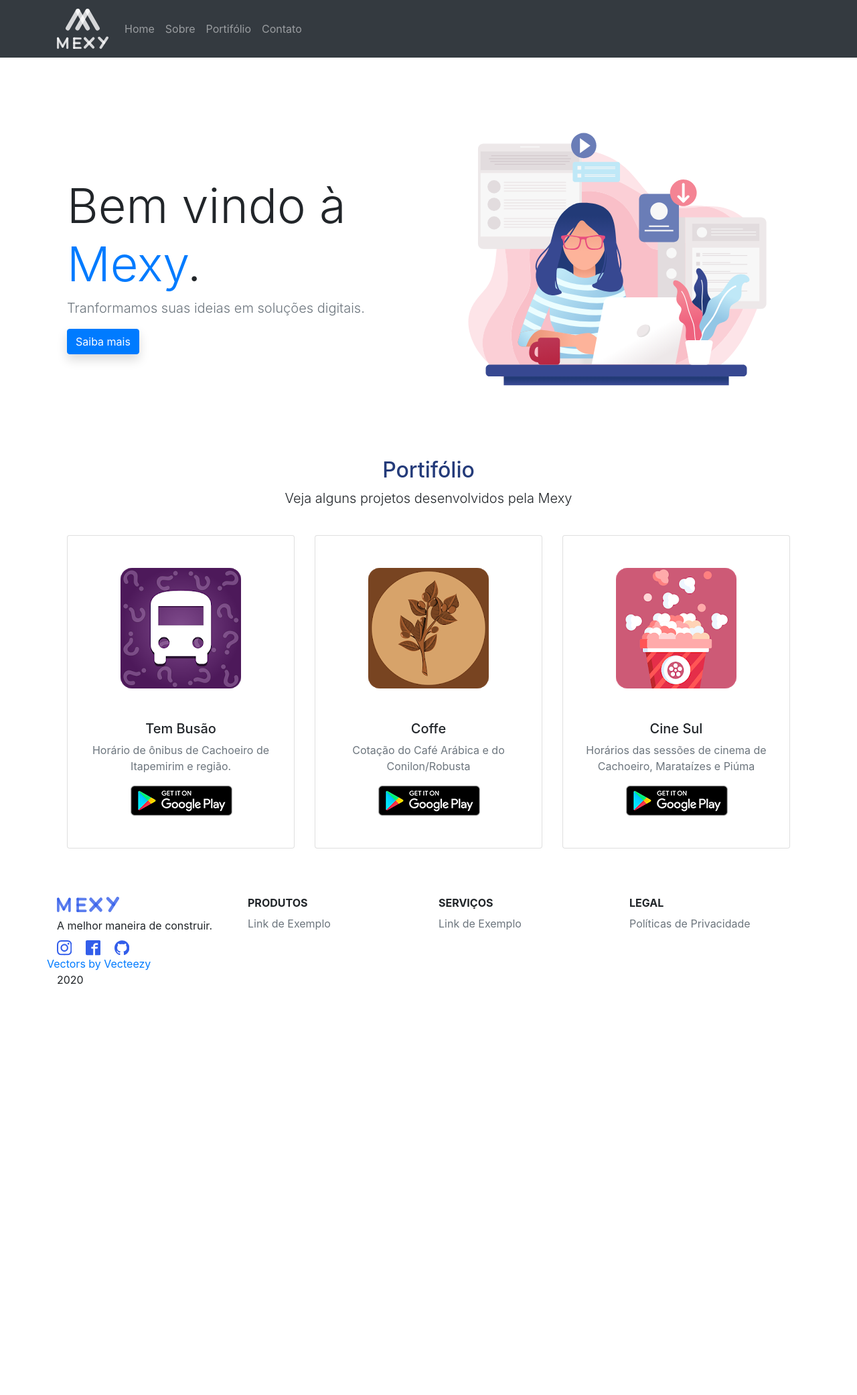
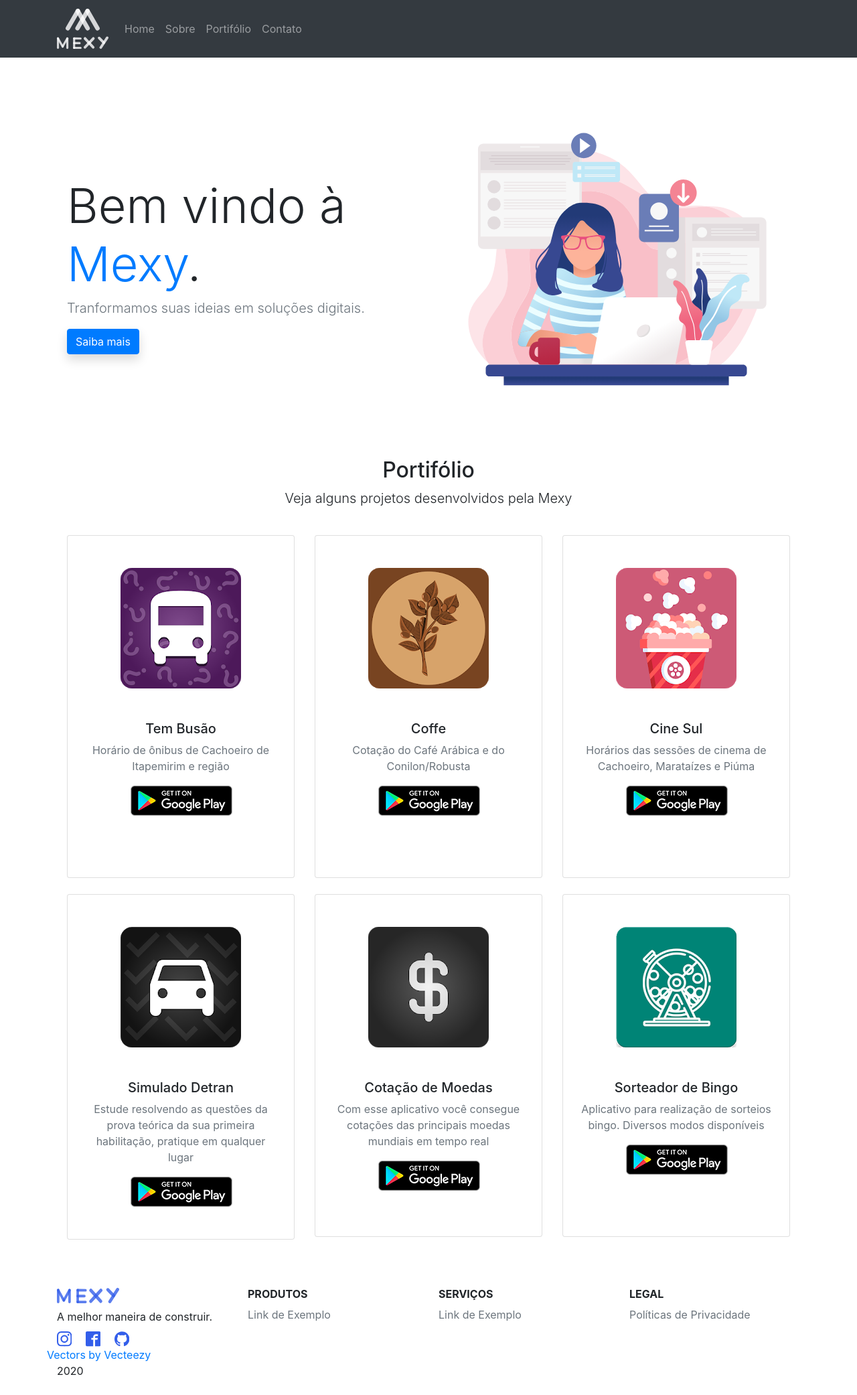
Before and after one commit to MexyApps/site2, a Jekyll site: the page built from index.html, in a window 1280 px wide. Shown: the whole page at 67% size. Built offline with Jekyll 4.4.1, drawn with Linux system fonts in a browser that asks for light colours; before the commit the page ends 1499 px from its top, so only the background shows below that.

Commit message:
adicao de aplicativos ao portifolio

```diff
--- a/_data/apps.yml
+++ b/_data/apps.yml
@@ -1,5 +1,5 @@
 - nome: Tem Busão
-  descricao: Horário de ônibus de Cachoeiro de Itapemirim e região.
+  descricao: Horário de ônibus de Cachoeiro de Itapemirim e região
   icone: /assets/img/aplicativos/tembusao.png
   googleplay: https://play.google.com/store/apps/details?id=br.com.aiker.tembusao
 
@@ -14,3 +14,21 @@
   descricao: Horários das sessões de cinema de Cachoeiro, Marataízes e Piúma
   icone: /assets/img/aplicativos/cinesul.png
   googleplay: https://play.google.com/store/apps/details?id=br.com.aiker.cinesul
+
+
+- nome: Simulado Detran
+  descricao: Estude resolvendo as questões da prova teórica da sua primeira habilitação, pratique em qualquer lugar
+  icone: /assets/img/aplicativos/simuladodetran.png
+  googleplay: https://play.google.com/store/apps/details?id=br.com.aiker.simuladodetran
+
+
+- nome: Cotação de Moedas
+  descricao: Com esse aplicativo você consegue cotações das principais moedas mundiais em tempo real
+  icone: /assets/img/aplicativos/cotacaomoedas.png
+  googleplay: https://play.google.com/store/apps/details?id=br.com.aiker.cotacaodemoedas
+
+
+- nome: Sorteador de Bingo
+  descricao: Aplicativo para realização de sorteios bingo. Diversos modos disponíveis
+  icone: /assets/img/aplicativos/sorteadorbingo.png
+  googleplay: https://play.google.com/store/apps/details?id=br.com.aiker.sorteadordebingo
--- a/_sass/_portifolio.scss
+++ b/_sass/_portifolio.scss
@@ -1,11 +1,11 @@
 .portifolio {
+    .card {
+        min-height: 32rem;
+        transition: all 0.5s;
 
-    .title {
-        color: $primary;
-    }
-
-    .card-hover {
-        transition: all 0.5s;
+        .title {
+            color: $primary;
+        }
 
         &:hover {
             transform: translateY(-1rem);
--- a/index.html
+++ b/index.html
@@ -32,8 +32,6 @@
     </div>
 </section>
 
-
-
 <section id="portifolio" class="portifolio ">
     <div class="container">
         <div class="text-center pb-4 ">
@@ -43,7 +41,7 @@
         <div class="row">
             {% for app in site.data.apps %}
             <div class="col-lg-4 col-sm-6 mb-4">
-                <div class="card text-center card-hover">
+                <div class="card text-center">
                     <div class="px-4 py-5">
                         <img src="{{ app.icone }}"
                             alt="Ícone do aplicativo {{ app.nome }}">
```
Also changed, not shown: assets/img/aplicativos/cotacaomoedas.png (added), assets/img/aplicativos/simuladodetran.png (added), assets/img/aplicativos/sorteadorbingo.png (added).
